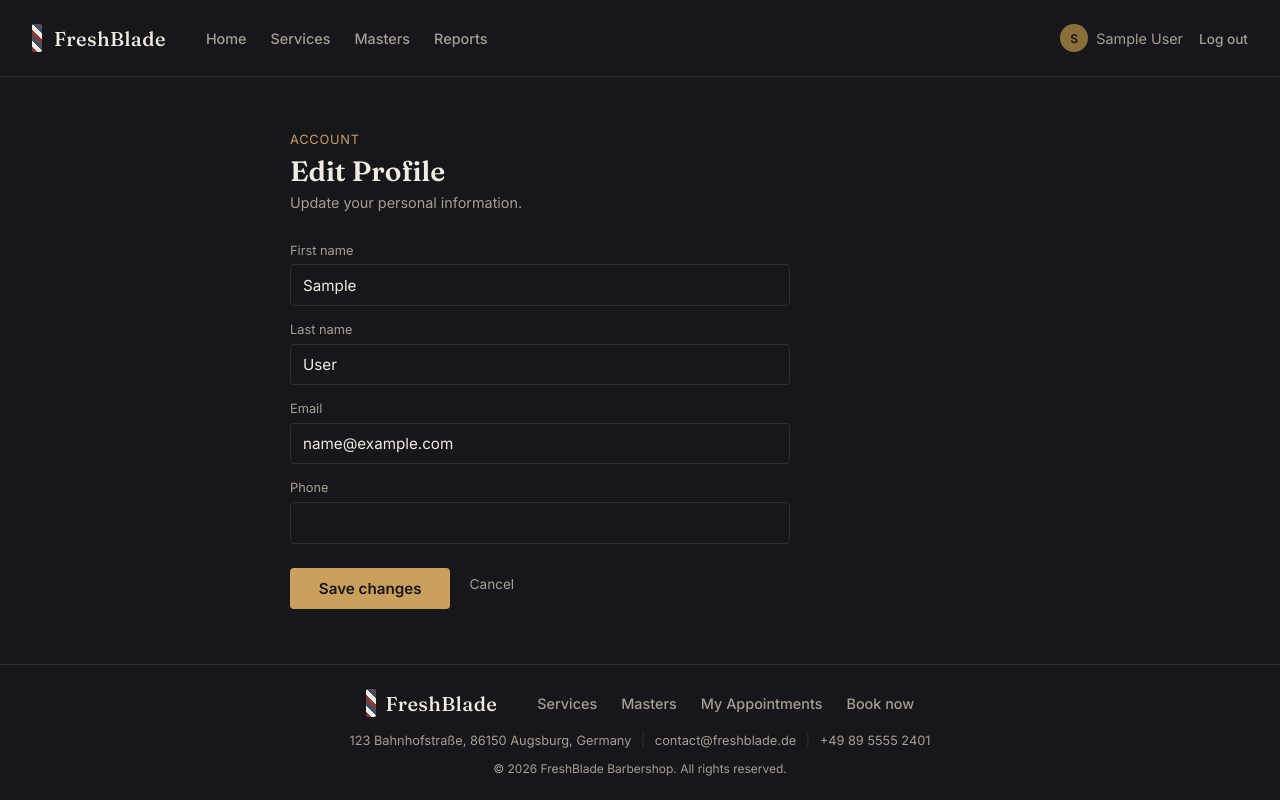
After one commit to Cheshlya11/FreshBlade, a Django app: page /accounts/profile/edit/ in a window 1280 px wide. The commit adds this page. Run offline with Django 5.2, Linux system fonts and the light colour scheme; the visitor is signed in with stand-in values (Sample User, id 1).

Commit message:
feat(accounts): add profile edit page

```diff
--- a/backend/accounts/forms.py
+++ b/backend/accounts/forms.py
@@ -1,4 +1,5 @@
 from django.contrib.auth.forms import UserCreationForm
+from django import forms
 
 from .models import User
 
@@ -19,3 +20,21 @@ class ClientRegistrationForm(UserCreationForm):
         if commit:
             user.save()
         return user
+
+
+class ProfileEditForm(forms.ModelForm):
+    class Meta:
+        model = User
+        fields = ["first_name", "last_name", "email", "phone"]
+
+    def clean_email(self):
+        email = self.cleaned_data["email"]
+        if User.objects.exclude(pk=self.instance.pk).filter(email=email).exists():
+            raise forms.ValidationError("This email is already in use.")
+        return email
+
+    def clean_phone(self):
+        phone = self.cleaned_data["phone"]
+        if User.objects.exclude(pk=self.instance.pk).filter(phone=phone).exists():
+            raise forms.ValidationError("This phone number is already in use.")
+        return phone
--- /dev/null
+++ b/backend/accounts/templates/accounts/profile_edit.html
@@ -0,0 +1,55 @@
+{% extends "base.html" %}
+{% load static %}
+{% block title %}Edit Profile — FreshBlade{% endblock %}
+{% block extra_css %}
+<link rel="stylesheet" href="{% static 'css/profile.css' %}">
+{% endblock %}
+{% block content %}
+<div class="profile-page">
+    <p class="profile-eyebrow">Account</p>
+    <h1>Edit Profile</h1>
+    <p class="subtitle">Update your personal information.</p>
+
+    {% if form.non_field_errors %}
+    <div class="form-errors">
+        {% for error in form.non_field_errors %}
+        <p>{{ error }}</p>
+        {% endfor %}
+    </div>
+    {% endif %}
+
+    <form method="post" class="profile-edit-form">
+        {% csrf_token %}
+
+        <div class="form-row">
+            <p class="{% if form.first_name.errors %}has-error{% endif %}">
+                <label for="{{ form.first_name.id_for_label }}">First name</label>
+                {{ form.first_name }}
+                {{ form.first_name.errors }}
+            </p>
+            <p class="{% if form.last_name.errors %}has-error{% endif %}">
+                <label for="{{ form.last_name.id_for_label }}">Last name</label>
+                {{ form.last_name }}
+                {{ form.last_name.errors }}
+            </p>
+        </div>
+
+        <p class="{% if form.email.errors %}has-error{% endif %}">
+            <label for="{{ form.email.id_for_label }}">Email</label>
+            {{ form.email }}
+            {{ form.email.errors }}
+        </p>
+
+        <p class="{% if form.phone.errors %}has-error{% endif %}">
+            <label for="{{ form.phone.id_for_label }}">Phone</label>
+            {{ form.phone }}
+            {{ form.phone.errors }}
+        </p>
+
+        <div class="profile-edit-form__actions">
+            <button type="submit">Save changes</button>
+            <a href="{% url 'accounts:profile' %}" class="profile-edit-form__cancel">Cancel</a>
+        </div>
+    </form>
+</div>
+{% endblock %}
--- a/backend/accounts/urls.py
+++ b/backend/accounts/urls.py
@@ -8,4 +8,5 @@ urlpatterns = [
     path("login/", views.login_view, name="login"),
     path("logout/", views.logout_view, name="logout"),
     path("profile/", views.profile_view, name="profile"),
+    path("profile/edit/", views.profile_edit_view, name="profile_edit"),
 ]
--- a/backend/accounts/views.py
+++ b/backend/accounts/views.py
@@ -4,7 +4,7 @@ from django.contrib.auth.decorators import login_required
 
 from django.contrib.auth.forms import AuthenticationForm
 
-from .forms import ClientRegistrationForm
+from .forms import ClientRegistrationForm, ProfileEditForm
 
 
 def register_view(request):
@@ -45,3 +45,19 @@ def profile_view(request):
         "display_role": display_role,
     }
     return render(request, "accounts/profile.html", context)
+
+
+@login_required
+def profile_edit_view(request):
+    if request.method == "POST":
+        form = ProfileEditForm(request.POST, instance=request.user)
+        if form.is_valid():
+            form.save()
+            return redirect("accounts:profile")
+        return render(request, "accounts/profile_edit.html", {"form": form})
+
+    return render(
+        request,
+        "accounts/profile_edit.html",
+        {"form": ProfileEditForm(instance=request.user)},
+    )
--- a/backend/static/css/profile.css
+++ b/backend/static/css/profile.css
@@ -115,3 +115,30 @@
   border-color: var(--gold);
   color: var(--gold);
 }
+
+.profile-edit-form {
+  max-width: 500px;
+  margin-top: 2rem;
+}
+
+.profile-edit-form__actions {
+  display: flex;
+  align-items: center;
+  gap: 1.2rem;
+  margin-top: 1rem;
+}
+
+.profile-edit-form__actions button {
+  width: auto;
+  padding: 0.7rem 1.8rem;
+}
+
+.profile-edit-form__cancel {
+  font-size: 0.85rem;
+  color: var(--text-dim);
+  text-decoration: none;
+}
+
+.profile-edit-form__cancel:hover {
+  color: var(--gold);
+}
```
